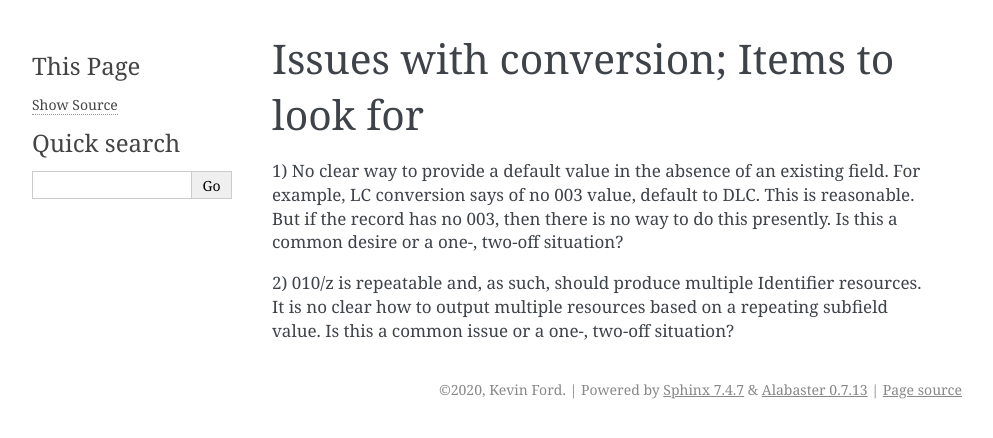
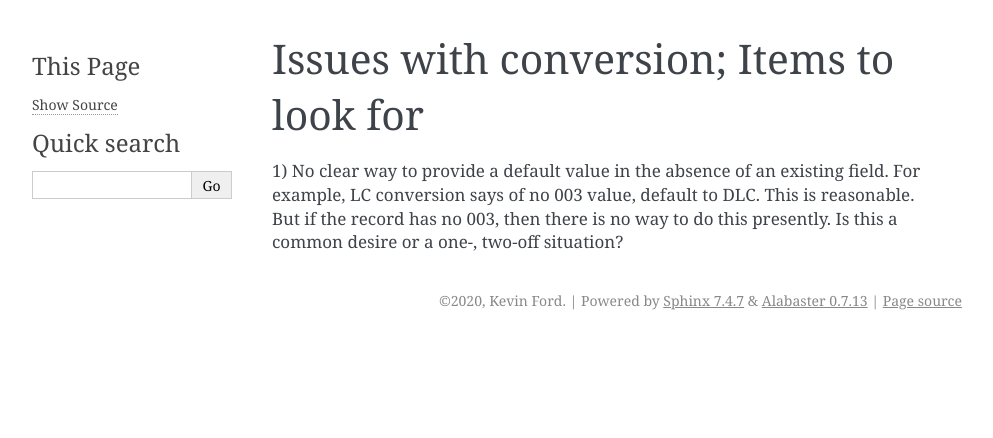
Before and after one commit to kefo/marc2bf, a Sphinx documentation site: the page built from docs/conversion/issues.rst, in a window 1280 px wide. Shown: the top 438 px of the page, without its empty margins (148-1141 px from the left). Built offline with Sphinx 7.4.7, drawn with Linux system fonts in a browser that asks for light colours.

Commit message:
Remove note about repeated  subfields.  Addressed.

```diff
--- a/docs/conversion/issues.rst
+++ b/docs/conversion/issues.rst
@@ -5,7 +5,3 @@ Issues with conversion; Items to look for
 For example, LC conversion says of no 003 value, default to DLC.  This is reasonable.
 But if the record has no 003, then there is no way to do this presently.  Is this
 a common desire or a one-, two-off situation?
-
-2) 010/z is repeatable and, as such, should produce multiple Identifier resources.
-It is no clear how to output multiple resources based on a repeating subfield value.
-Is this a common issue or a one-, two-off situation?
```
